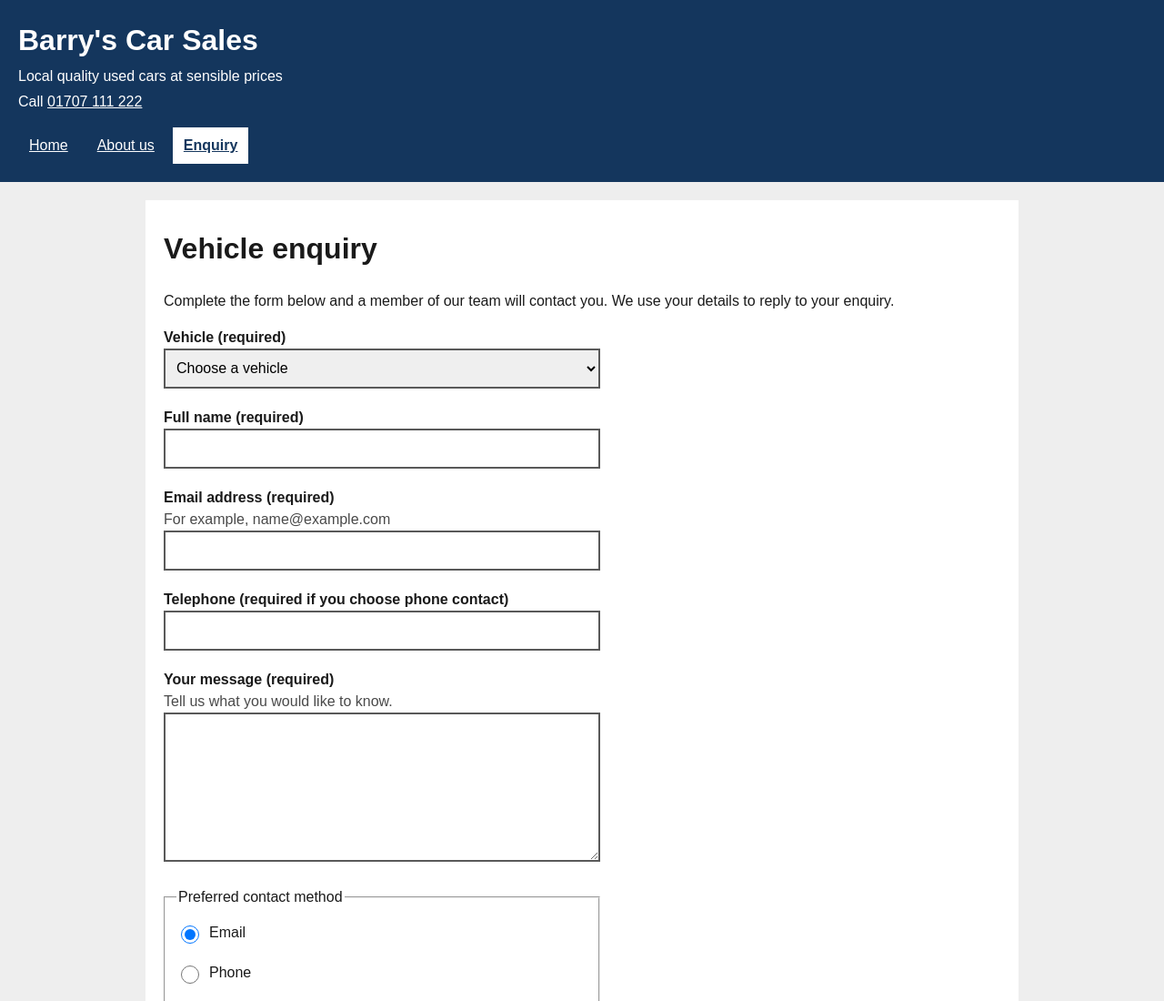
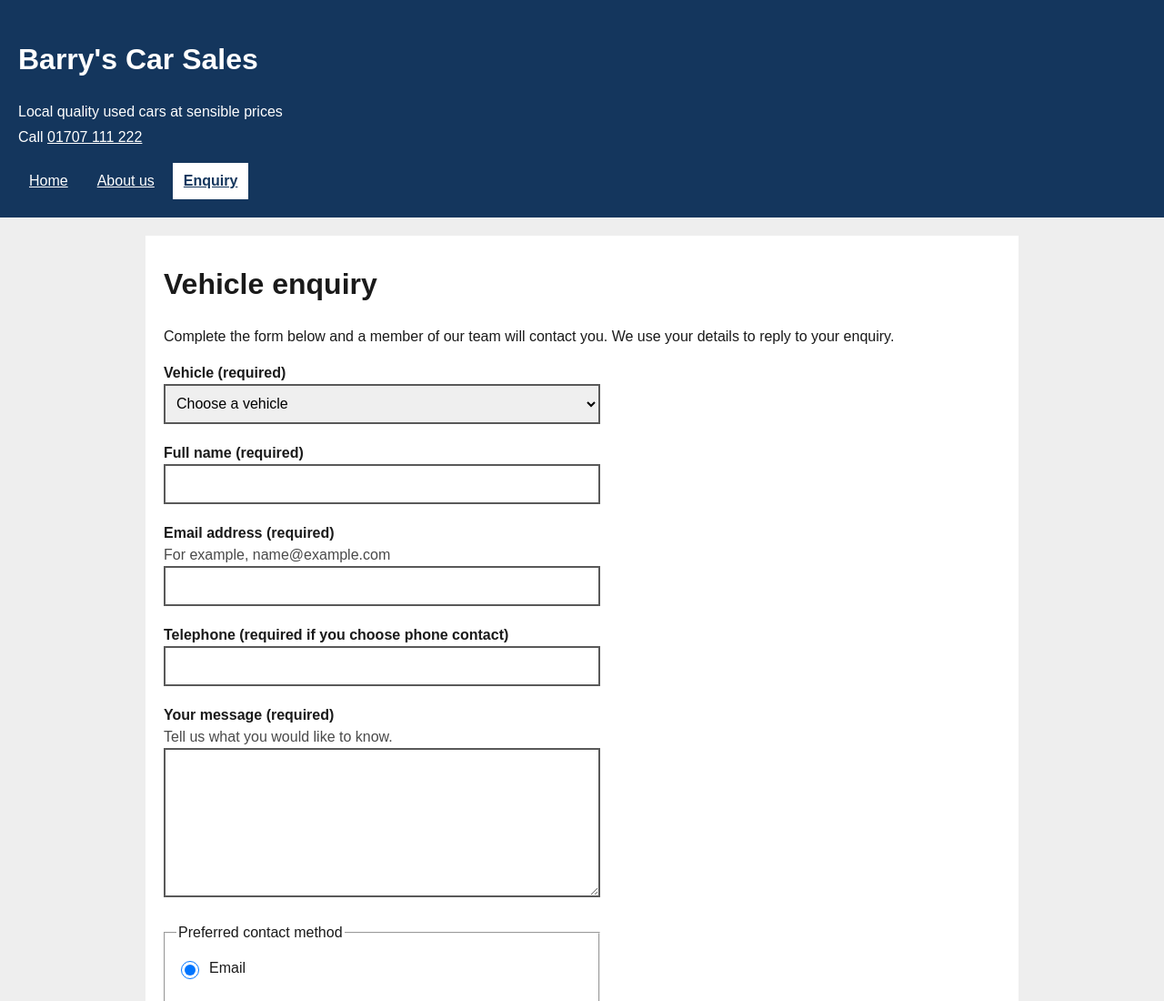
Before and after one commit to qarni489/Enhancing-the-Accessibility-and-Usability-of-a-Web-Application, a plain HTML site: page enquiry.html in a window 1280 px wide. Shown: the top 1100 px of the page at 91% size. Drawn offline with Linux system fonts and the light colour scheme.

Commit message:
Improve enquiry form, validation and layout (AI-assisted)

```diff
--- a/enquiry.html
+++ b/enquiry.html
@@ -10,7 +10,7 @@
 <body>
 <a class="skip-link" href="#main">Skip to main content</a>
 <header>
-    <p class="site-name">Barry's Car Sales</p>
+    <h1 class="site-name">Barry's Car Sales</h1>
     <p>Local quality used cars at sensible prices</p>
     <p>Call <a href="tel:+441707111222">01707 111 222</a></p>
     <nav aria-label="Main">
--- a/styles.css
+++ b/styles.css
@@ -36,7 +36,6 @@ img { display: block; width: 100%; height: auto; }
 
 .car-list { display: grid; grid-template-columns: repeat(auto-fill, minmax(min(100%, 17rem), 1fr)); gap: 1.25rem; list-style: none; padding: 0; }
 .car { border: 1px solid #767676; padding: 1rem; }
-.price { font-size: 1.25rem; font-weight: bold; }
 
 dl { display: grid; grid-template-columns: max-content 1fr; gap: 0.25rem 1rem; }
 dt { font-weight: bold; }
```
